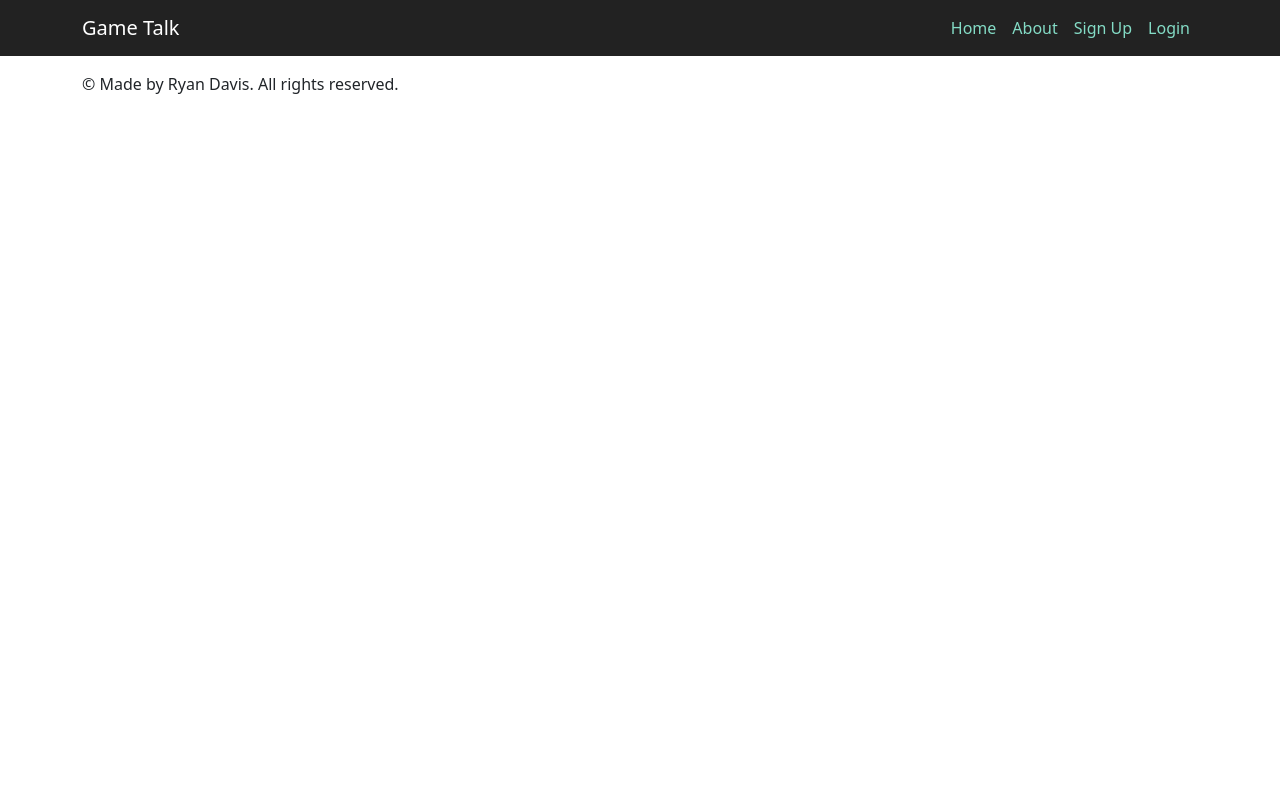
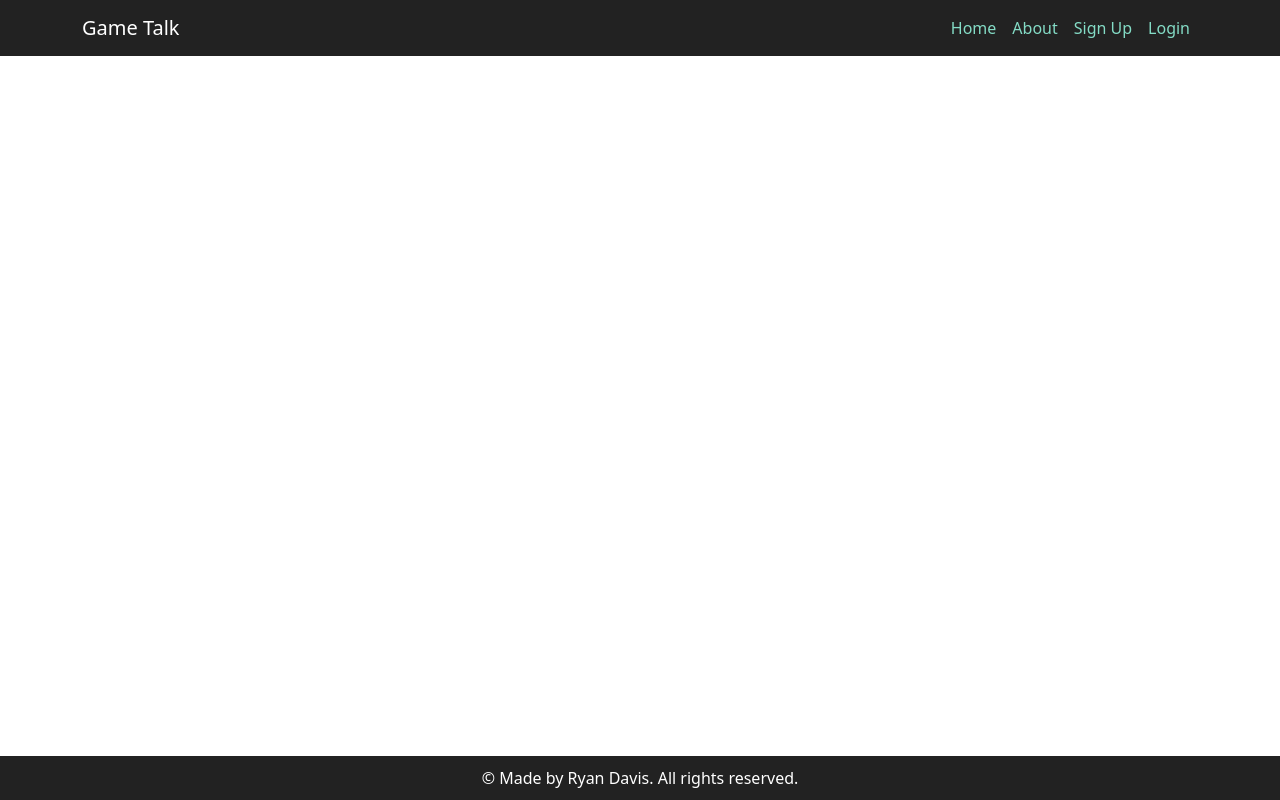
Before and after one commit to ryan-a-davis365/game-talk, a Django app: page /home/ in a window 1280 px wide. Run offline with Django 5.2, Linux system fonts and the light colour scheme; data that the repository does not hold is empty.

Commit message:
feat: updated css so footer stays at bottom of the page

```diff
--- a/home/templates/home/index.html
+++ b/home/templates/home/index.html
@@ -13,16 +13,13 @@
                                 {% if post.image %}
                                 <img src="{{ post.image.url }}" class="img-fluid" alt="{{ post.title }}">
                                 {% endif %}
-                                <div class="image-flash">
-                                    <p class="author">Author: {{ post.created_by }}</p>
-                                </div>
                             </div>
                             <a href="{% url 'post_detail' post.slug %}" class="post-link">
                                 <h2 class="card-title">{{ post.title }}</h2>
-                                <p class="card-text">{{ post.created_on }}</p>
+                                <p class="card-text">{{ post.platform }}, {{ post.genre }}</p>
                             </a>
                             <hr />
-                            <p class="card-text text-muted h6">{{ post.created_on }}</p>
+                            <p class="card-text h6">{{ post.created_on }} Author: {{ post.created_by }}</p>
                         </div>
                     </div>
                 </div>
--- a/static/css/style.css
+++ b/static/css/style.css
@@ -9,10 +9,39 @@
 }
 
 .navbar-nav .nav-link:hover {
-    color: #ffff !important; /* Change hover color */
+    color: #ffff !important;
 }
+
+/* Post Styling */
 
 .post-link {
     text-decoration: none;
     color: #4B4E6D;
 }
+
+.card-title {
+    margin-top: 5px;
+}
+
+/* Footer */
+html {
+    height: 100%;
+}
+
+body {
+    display: flex;
+    flex-direction: column;
+    min-height: 100vh;
+    margin: 0;
+}
+
+main {
+    flex: 1;
+}
+
+.footer {
+    background-color: #222222;
+    color: #ffffff;
+    padding: 10px 0;
+    text-align: center;
+}
```
